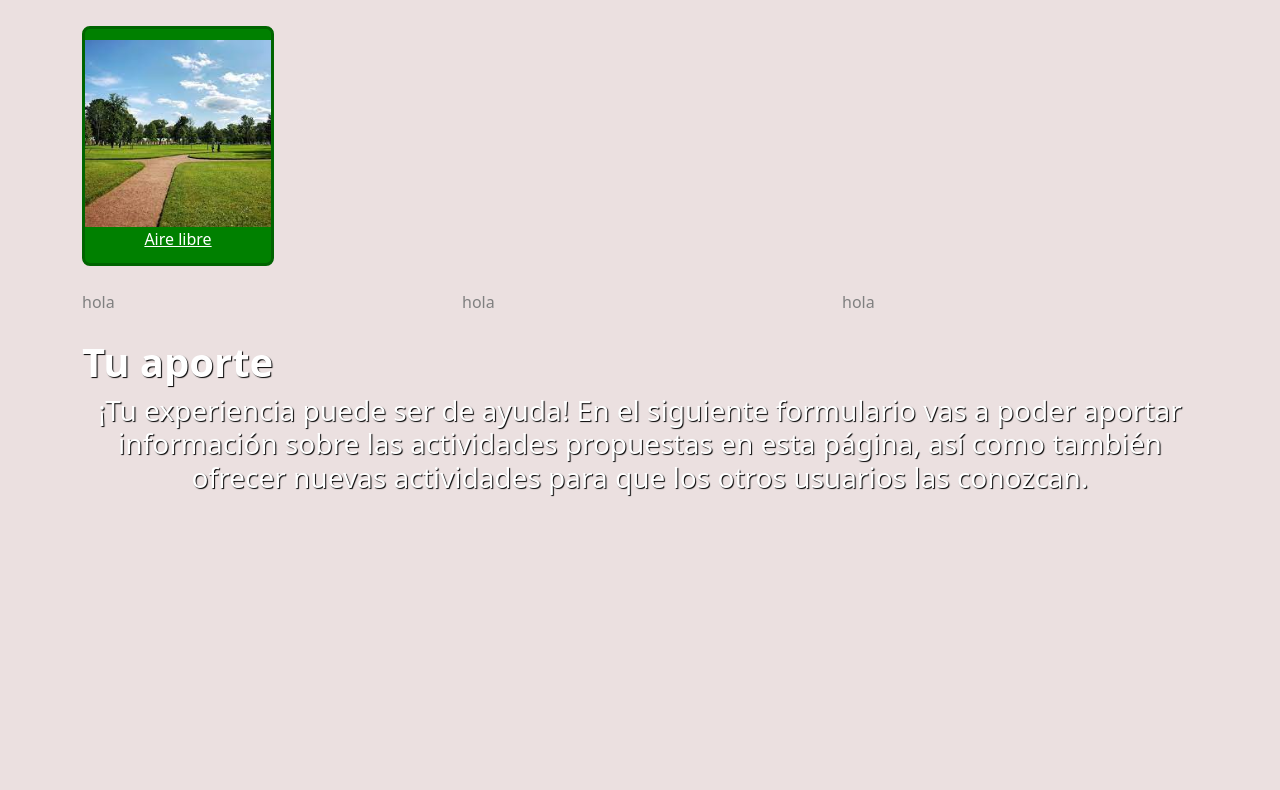
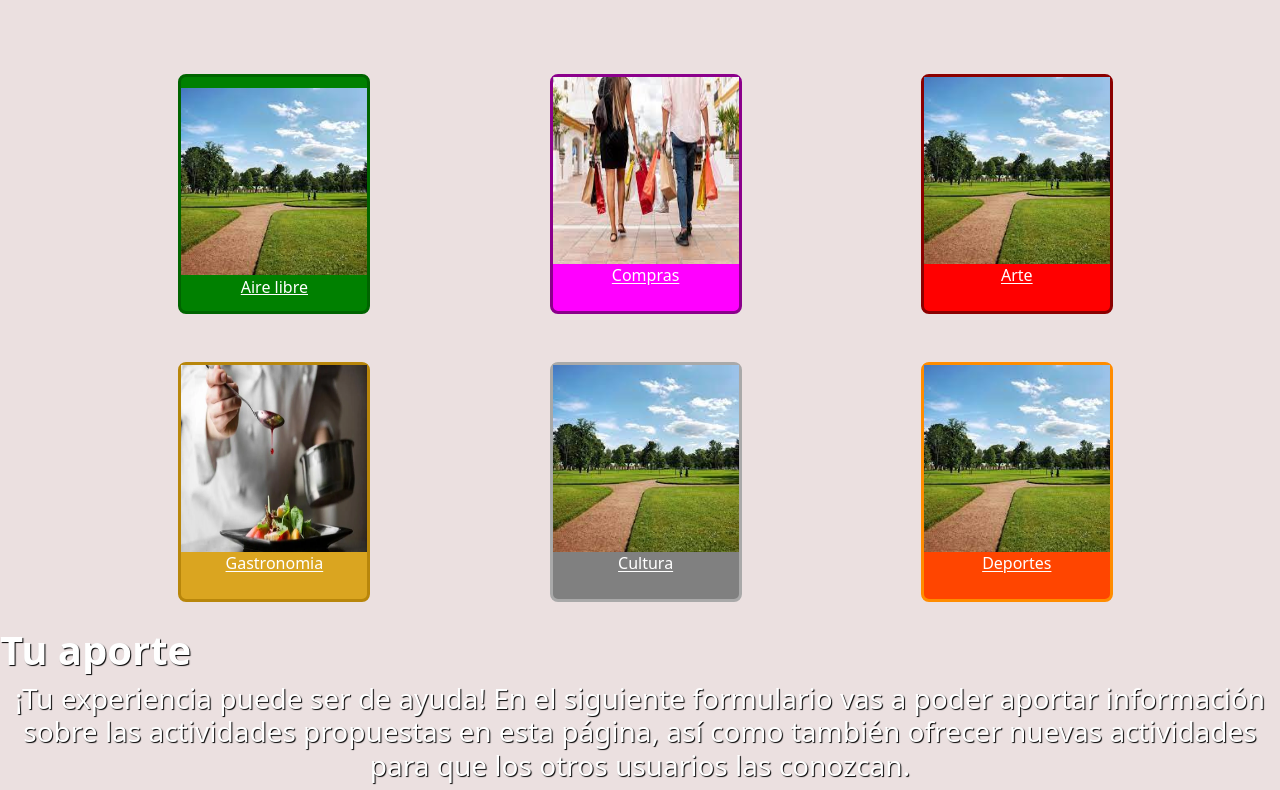
Before and after one commit to BautistaRastelli/TrabajoFinal, a plain HTML site: page index.html in a window 1280 px wide. Shown: the part 400-1190 px from the top of the page. Before the commit the page ends 902 px from the top, so only its background shows below. Drawn offline with nearby package versions, Linux system fonts and the light colour scheme.

Commit message:
Gryd System para las secciones, detalles css

```diff
--- a/index.html
+++ b/index.html
@@ -84,20 +84,61 @@
       <div class="container">
         <div class="row">
           <div class="col">
-            <!--COPIA ANTES DE BORRAR--><div id="aire-libre" style="width: 12rem; height:15rem;"><!--COPIA ANTES DE BORRAR-->
-            <img src="./imagenes/parque.jpg" class="card-img-top" alt="...">
+            <!--COPIA ANTES DE BORRAR--><!--<div id="aire-libre" style="width: 12rem; height:15rem;"><!--COPIA ANTES DE BORRAR-->
+            <!--<img src="./imagenes/parque.jpg" class="card-img-top" alt="...">
             <div class="card-body">
-              <p class="card-text"><a class="boton" href="./airelibre.html"><ins>Aire libre<ins></ins></a></p></div><!--closing tag columna-->
+              <p class="card-text"><a class="boton" href="./airelibre.html"><ins>Aire libre<ins></ins></a></p></div>--><!--closing tag columna-->
           <div class="col"></div><!--closing tag columna-->
           <div class="col"></div><!--closing tag columna-->
         </div><!--closing tag fila-->
         <br>
-        <div class="row">
-          <div class="col">hola</div><!--closing tag columna-->
-          <div class="col">hola</div><!--closing tag columna-->
-          <div class="col">hola</div><!--closing tag columna-->
-        </div><!--closing tag fila-->
       </div>
+    </div>
+    <br>
+    <div id="sections">
+    <div class="container">
+      <div class="row">
+
+        <div class="col">
+          <div id="aire-libre" style="width: 12rem; height:15rem;">
+          <img src="./imagenes/parque.jpg"class="card-img-top" alt="...">
+          <div class="card-body">
+            <p class="card-text"><a class="boton" href="./airelibre.html"><ins>Aire libre<ins></ins></a></p></div></div></div>
+
+            <div class="col"><div id="compras" style="width: 12rem; height:15rem;">
+          <img src="./imagenes/compras.jpg" class="card-img-top" alt="...">
+          <div class="card-body">
+            <p class="card-text"><a class="boton" href=""><ins>Compras<ins></ins></a></p></div></div></div>
+
+            <div class="col"><div id="arte" style="width: 12rem; height:15rem;">
+         <img src="./imagenes/parque.jpg" class="card-img-top" alt="...">
+            <div class="card-body">
+              <p class="card-text"><a class="boton" href=""><ins>Arte<ins></ins></a></p></div>
+        </div></div>
+      </div>
+      <br>
+      <br>
+      <div class="row">
+
+        <div class="col"><div id="gastronomia" style="width: 12rem; height:15rem;">
+          <img src="./imagenes/gastronomia.webp" class="card-img-top" alt="...">
+             <div class="card-body">
+               <p class="card-text"><a class="boton" href=""><ins>Gastronomia<ins></ins></a></p></div>
+         </div></div>
+
+         <div class="col"><div id="cultura" style="width: 12rem; height:15rem;">
+          <img src="./imagenes/parque.jpg" class="card-img-top" alt="...">
+             <div class="card-body">
+               <p class="card-text"><a class="boton" href=""><ins>Cultura<ins></ins></a></p></div>
+         </div></div>
+
+         <div class="col"><div id="deportes" style="width: 12rem; height:15rem;">
+          <img src="./imagenes/parque.jpg" class="card-img-top" alt="...">
+             <div class="card-body">
+               <p class="card-text"><a class="boton" href=""><ins>Deportes<ins></ins></a></p></div>
+         </div></div>
+      </div>
+    </div>
     </div>
 <br>
 <h1 class="subtitulo"><strong>Tu aporte</strong></h1>
--- a/style.css
+++ b/style.css
@@ -107,7 +107,6 @@ border-radius: 8px;
 background-color: red;
 border: solid darkred;
 border-radius: 8px;
-margin-left: 75%;
  }
 
  p, .card-title{
@@ -121,7 +120,7 @@ background-size: cover;
 }
 
 img{
-    height: 80%
+    height: 80%;
 }
 
 .boton{
@@ -129,7 +128,7 @@ img{
 }
 
 .boton:hover{
-    text-shadow: 2px 2px 2px darkmagenta;
+    text-shadow: 1px 1px 1px coral;
     font-size:larger
 }
 
@@ -143,6 +142,9 @@ margin-bottom:none;
 .fotoRecomendacion {
     height: 50%;
     width:50% ;
+    border:solid;
+    border-radius:4%;
+    border-color:orange;
 }
 
 .botonrecomendacion {
@@ -157,7 +159,6 @@ button:hover{
 }
 
 .card-body{
-    background-color: green;
     color:white;
 }
 
@@ -173,3 +174,13 @@ svg{
     margin-left:1%;
     margin-right:1%;
 }
+
+#sections{
+    margin:auto;
+    align-content: center;
+    margin-left:13%;
+}
+
+#info{
+    background-color: green;
+}
```
Also changed, not shown: airelibre.html (+15 -10 lines), imagenes/gastronomia.webp (added).
